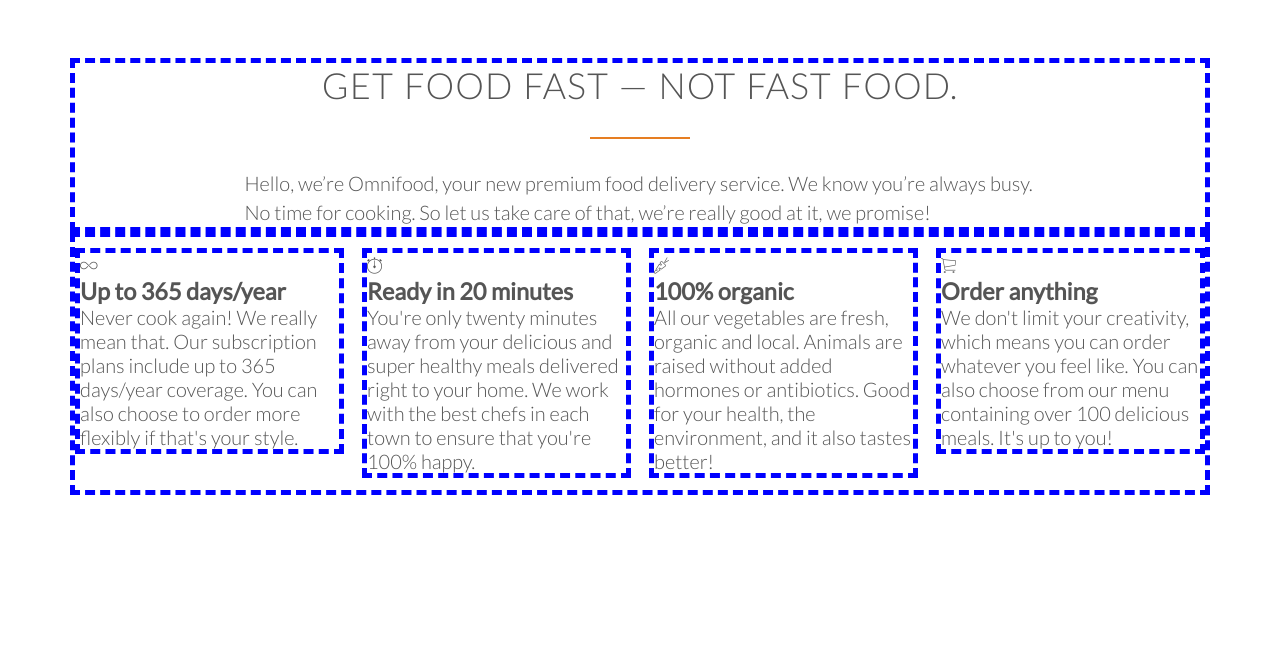
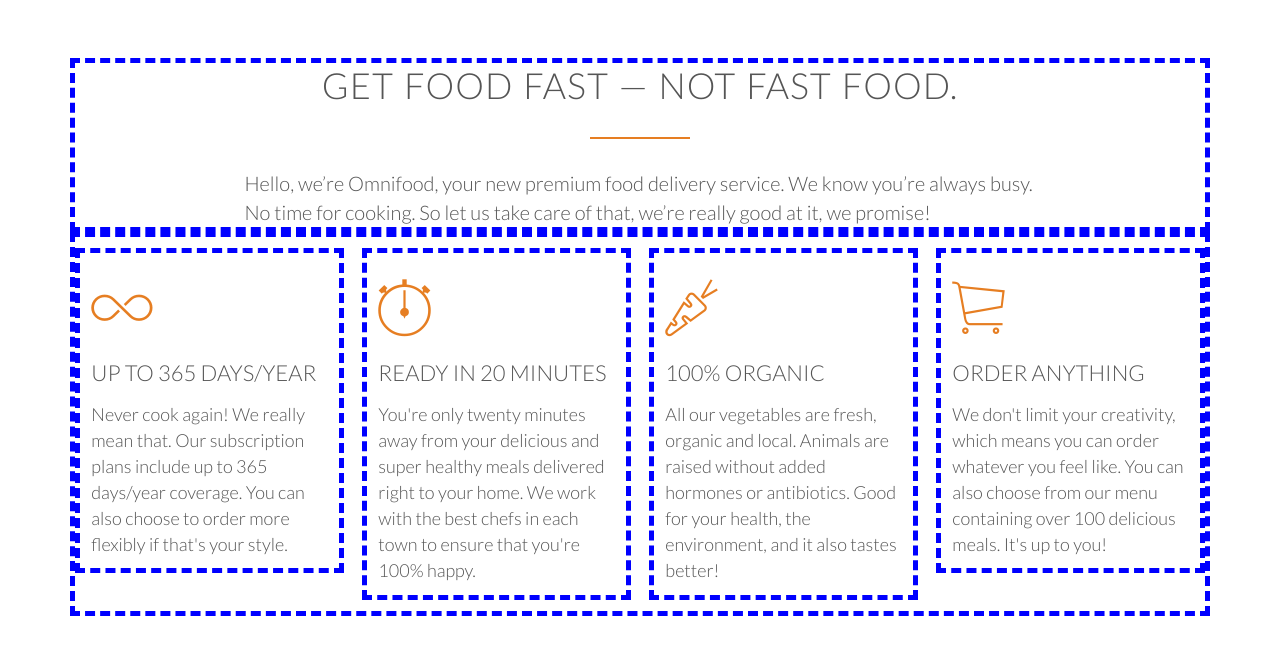
Before and after one commit to rickyru01/liveServerTesting, a plain HTML site: page course/omnifood/index.html in a window 1280 px wide. Shown: the part 822-1476 px from the top of the page. Before the commit the page ends 1397 px from the top, so only its background shows below. Drawn offline with Linux system fonts and the light colour scheme; files whose address does not match are found by name.

Commit message:
big-icon in the 4 colmn rows. box with paddings text in <p>

```diff
--- a/course/omnifood/index.html
+++ b/course/omnifood/index.html
@@ -43,26 +43,26 @@
         </div>
 
         <div class="row">
-            <div class="col span-1-of-4">
-                <i class="ion-ios-infinite-outline"></i>
+            <div class="col span-1-of-4 box">
+                <i class="ion-ios-infinite-outline icon-big"></i>
                 <h3>Up to 365 days/year</h3>
                 <p>Never cook again! We really mean that. Our subscription plans include up to 365 days/year coverage.
                     You can also choose to order more flexibly if that's your style.</p>
             </div>
-            <div class="col span-1-of-4">
-                <i class="ion-ios-stopwatch-outline"></i>
+            <div class="col span-1-of-4 box">
+                <i class="ion-ios-stopwatch-outline icon-big"></i>
                 <h3>Ready in 20 minutes</h3>
                 <p>You're only twenty minutes away from your delicious and super healthy meals delivered right to your
                     home. We work with the best chefs in each town to ensure that you're 100% happy.</p>
             </div>
-            <div class="col span-1-of-4">
-                <i class="ion-ios-nutrition-outline"></i>
+            <div class="col span-1-of-4 box">
+                <i class="ion-ios-nutrition-outline icon-big"></i>
                 <h3>100% organic</h3>
                 <p>All our vegetables are fresh, organic and local. Animals are raised without added hormones or
                     antibiotics. Good for your health, the environment, and it also tastes better!</p>
             </div>
-            <div class="col span-1-of-4">
-                <i class="ion-ios-cart-outline"></i>
+            <div class="col span-1-of-4 box">
+                <i class="ion-ios-cart-outline icon-big"></i>
                 <h3>Order anything</h3>
                 <p>We don't limit your creativity, which means you can order whatever you feel like. You can also choose
                     from our menu containing over 100 delicious meals. It's up to you!</p>
--- a/course/omnifood/resources/css/style.css
+++ b/course/omnifood/resources/css/style.css
@@ -32,6 +32,11 @@
 /* using padding instead of margin, thinking if you want to add background image for the box? */
 section {
     padding: 80px 0;
+}
+
+/*make the content smaller inside the div*/
+.box{
+    padding: 1%;
 }
 
 /*
@@ -115,11 +120,11 @@
 }
 
 h1,
-h2 {
+h2,h3 {
     /* why set again? because browser overwritten as it is tag <h*/
     font-weight: 300;
     text-transform: uppercase;
-    letter-spacing: 1px;
+
 }
 
 h1 {
@@ -130,6 +135,7 @@
     more flexiable*/
     font-size: 240%;
     word-spacing: 4px;
+    letter-spacing: 1px;
 }
 
 h2 {
@@ -137,6 +143,12 @@
     word-spacing: 2px;
     text-align: center;
     margin-bottom: 30px;
+    letter-spacing: 1px;
+}
+
+h3{
+    font-size: 110%;
+    margin-bottom: 15px;
 }
 /*presto, check source code , select it from source code and see the box , what it looks like
 looks the h2:after is part of h2.
@@ -158,6 +170,16 @@
     width: 70%;
     /*using follow to make the <p> centered*/
     margin-left: 15%;
+}
+/*line-height: refer to the font size*/
+.box p{font-size: 90%;line-height: 145%;}
+
+/*-----ICONS-----*/
+.icon-big{
+    font-size: 350%;
+    display: block;
+    color: #e67e22;
+    margin-bottom: 10px;
 }
 
 .logo {
```
